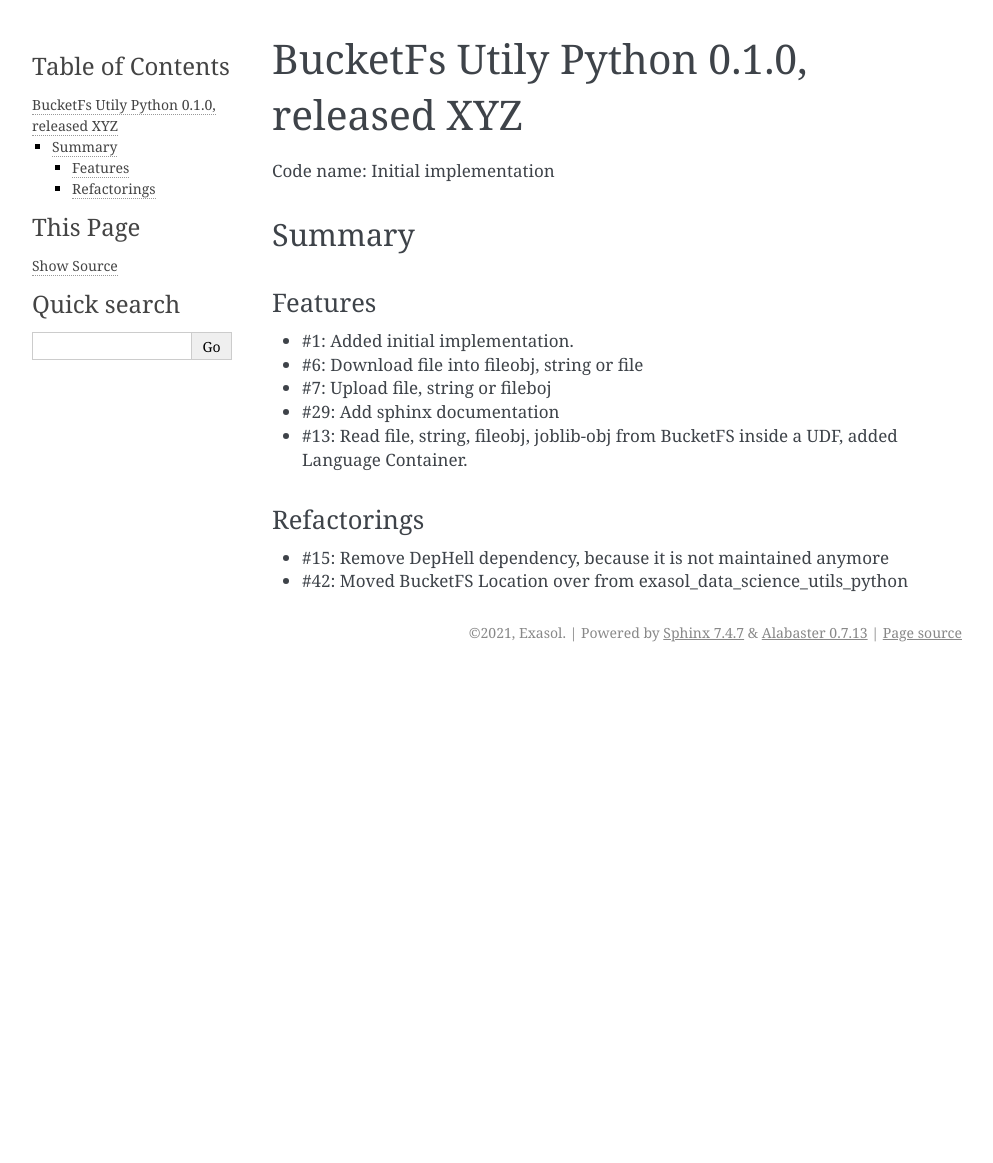
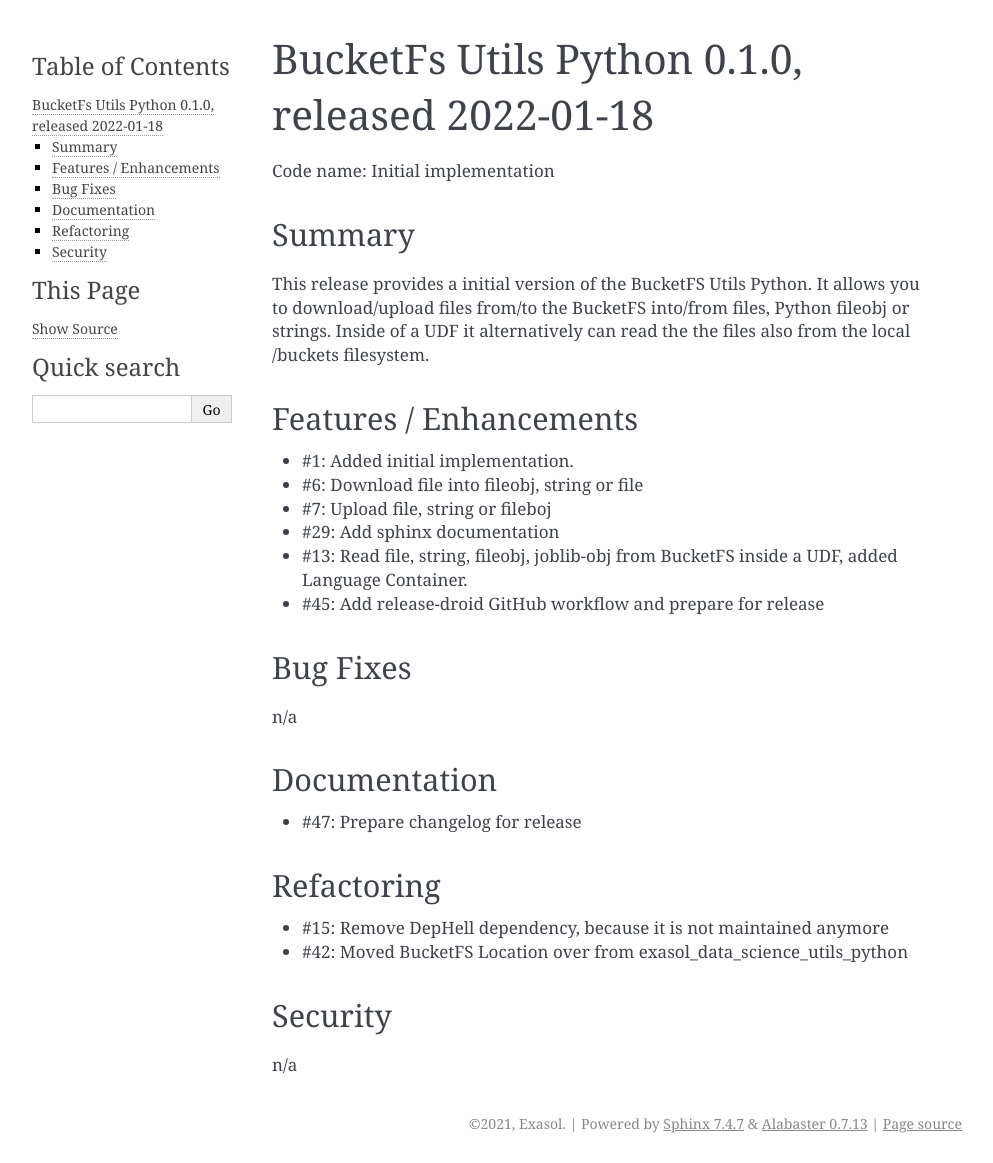
Before and after one commit to exasol/bucketfs-utils-python, a Sphinx documentation site: the page built from doc/changes/changes_0.1.0.md, in a window 1280 px wide. Shown: the whole page, without its empty margins (148-1141 px from the left). Built offline with Sphinx 7.4.7, drawn with Linux system fonts in a browser that asks for light colours; before the commit the page ends 900 px from its top, so only the background shows below that.

Commit message:
Prepare changelog for release

```diff
--- a/doc/changes/changes_0.1.0.md
+++ b/doc/changes/changes_0.1.0.md
@@ -2,20 +2,35 @@
 orphan: true
 ---
 
-# BucketFs Utily Python 0.1.0, released XYZ
+# BucketFs Utils Python 0.1.0, released 2022-01-18
 Code name: Initial implementation
 
 ## Summary
 
-### Features
+This release provides a initial version of the BucketFS Utils Python. It allows you to download/upload files from/to the BucketFS into/from files, Python fileobj or strings. Inside of a UDF it alternatively can read the the files also from the local /buckets filesystem.
+
+## Features / Enhancements
 
   - #1: Added initial implementation.
   - #6: Download file into fileobj, string or file
   - #7: Upload file, string or fileboj
   - #29: Add sphinx documentation
   - #13: Read file, string, fileobj, joblib-obj from BucketFS inside a UDF, added Language Container.
+  - #45: Add release-droid GitHub workflow and prepare for release
 
-### Refactorings
+## Bug Fixes
+
+n/a
+
+## Documentation
+
+- #47: Prepare changelog for release
+
+## Refactoring
 
   - #15: Remove DepHell dependency, because it is not maintained anymore
   - #42: Moved BucketFS Location over from exasol_data_science_utils_python
+
+## Security
+
+n/a
```
